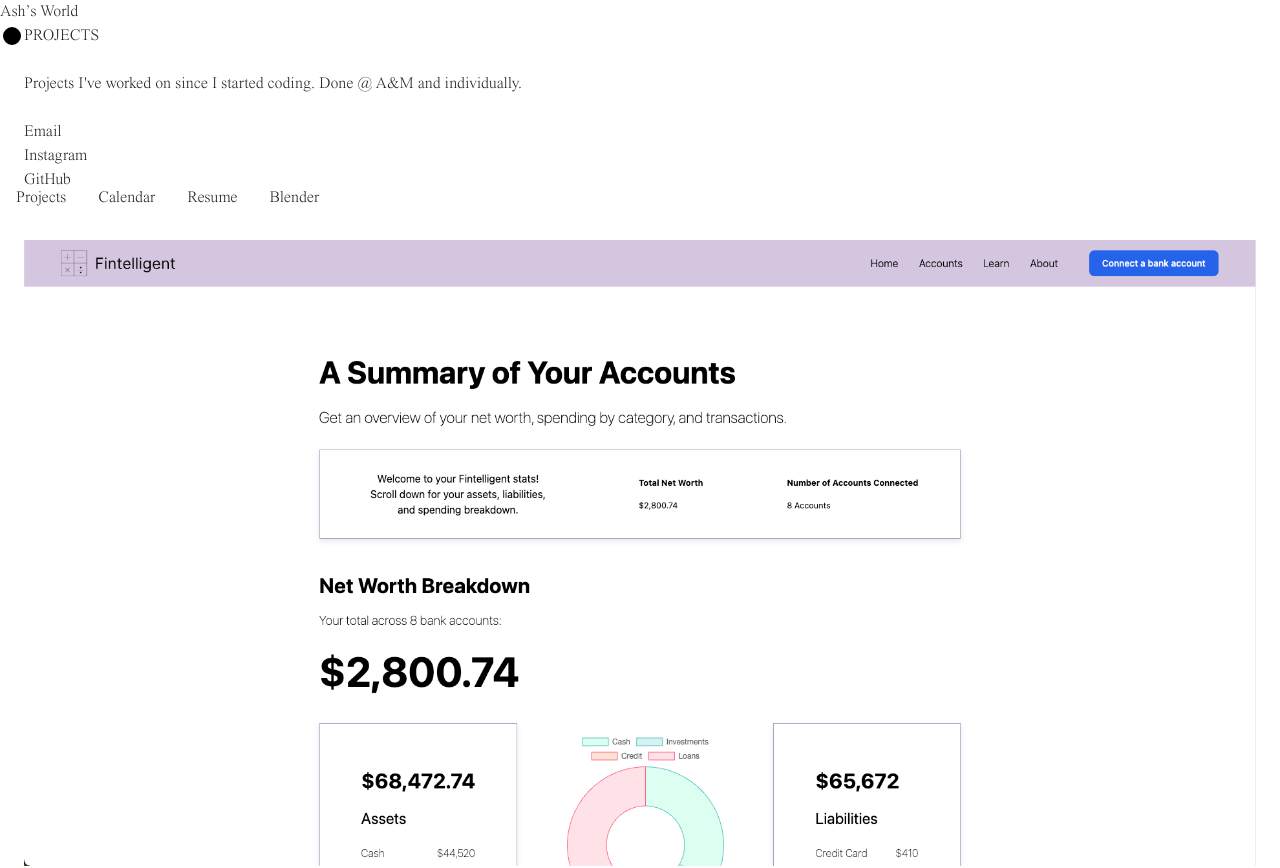
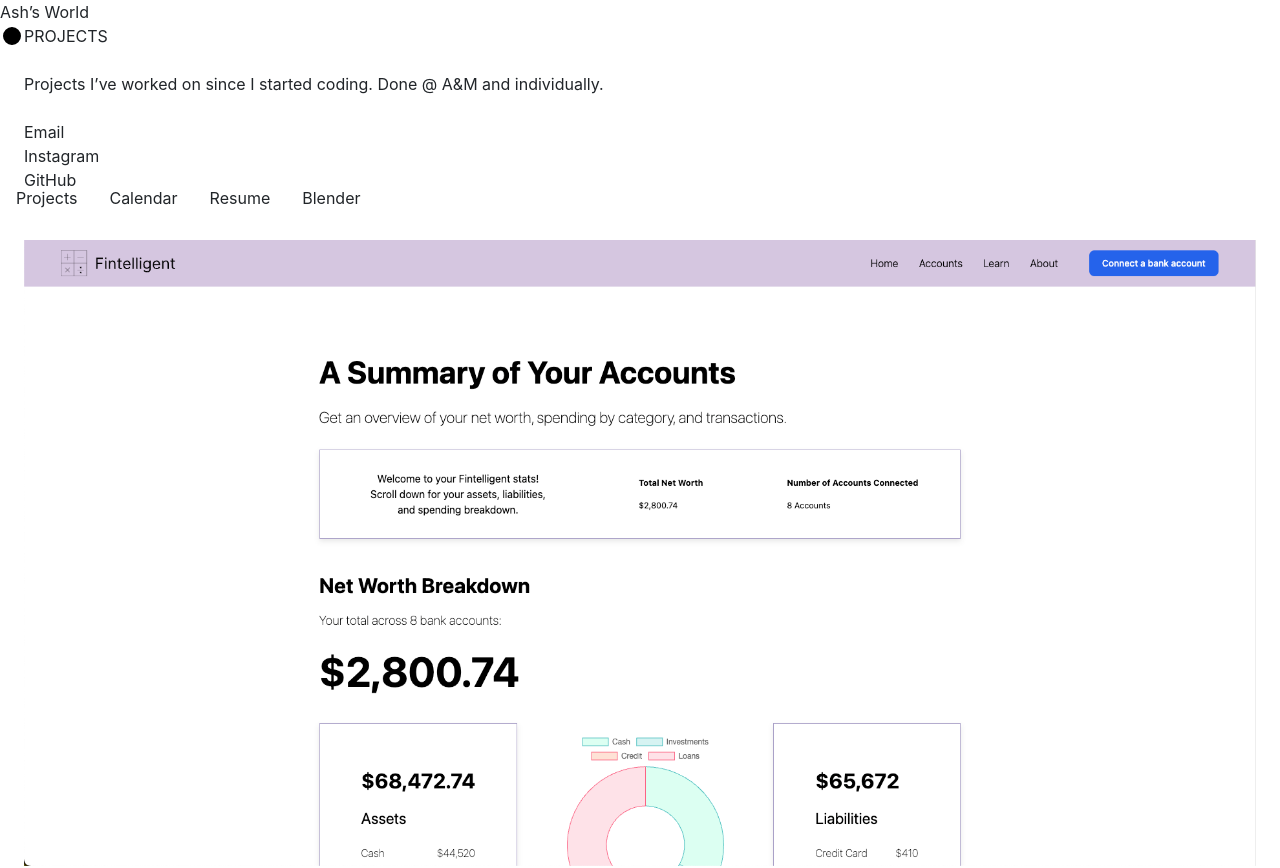
Before and after one commit to ashlxyzhang/ashs_wrld, a React (Vite) app: page /projects in a window 1280 px wide. Shown: the top 868 px of the page. Built offline with nearby package versions, Linux system fonts and the light colour scheme; a web font is replaced by a local one.

Commit message:
fixing apostrophes

```diff
--- a/src/App.css
+++ b/src/App.css
@@ -14,11 +14,15 @@
 }
 
 body {
+  font-family: "Inter", sans-serif;
+}
+
+.times-now {
   font-family: "Times Now", Times, serif;
 }
 
 .inter {
-  font-family: "Inter";
+  font-family: "Inter", sans-serif;
 }
 
 input:-webkit-autofill,
--- a/src/components/Header.tsx
+++ b/src/components/Header.tsx
@@ -2,7 +2,7 @@ import { Link } from "react-router-dom";
 import "../styling/Main.css";
 const Header = () => {
   return (
-    <div className="flex header w-100 justify-between text-lg font-medium pt-12">
+    <div className="flex header w-100 justify-between text-lg font-normal pt-12">
       <div className="flex pl-24 gap-3 items-center">
         <p className="">Ash&rsquo;s World</p>
         <Link to="/main">
--- a/src/components/Home.tsx
+++ b/src/components/Home.tsx
@@ -40,7 +40,7 @@ const Home = () => {
   };
 
   return (
-    <>
+    <div className="times-now">
       <div className="bg vh-100"></div>
       <div
         className={fadeOut ? "fade-out" : ""}
@@ -64,15 +64,13 @@ const Home = () => {
                 className="title text-xl"
                 style={{ marginTop: 50 }}
               />
-              <span>
-                The universe created by 🍎. <br /> It can't represent 1% of her.
-              </span>
+              <span>The universe created by 🍎.</span>
             </div>
             <span>⋅˚₊‧ ୨୧ ‧₊˚ ⋅</span>
           </div>
         </section>
       </div>
-    </>
+    </div>
   );
 };
 
--- a/src/components/Main.tsx
+++ b/src/components/Main.tsx
@@ -18,9 +18,9 @@ const Main = () => {
     <div className="fade-in">
       <img className="bg-main" src="Home/ombre_bg.png" alt="" />
       <Header />
-      <div className="flex flex-col lg:flex-row h-screen justify-between">
+      <div className="inter flex flex-col lg:flex-row h-screen justify-between">
         <div className="flex flex-col text-center justify-center items-center gap-8 p-24 lg:w-[55%]">
-          <h1 className="font-bold text-6xl">Hi! I'm Ashley.</h1>
+          <h1 className="font-bold text-6xl">Hi! I&rsquo;m Ashley.</h1>
           <p className="text-2xl gray-text leading-normal font-light">
             Welcome to my website, Ash&rsquo;s World. <br /> <br />
             I&rsquo;m an incoming sophomore in the Texas A&M Engineering Honors
--- a/src/components/Projects.tsx
+++ b/src/components/Projects.tsx
@@ -45,7 +45,7 @@ const Projects = () => {
           <p className="underline">PROJECTS</p>
           <br />
           <p>
-            Projects I've worked on since I started coding. Done @ A&M and
+            Projects I&rsquo;ve worked on since I started coding. Done @ A&M and
             individually.
           </p>
           <br />
```
